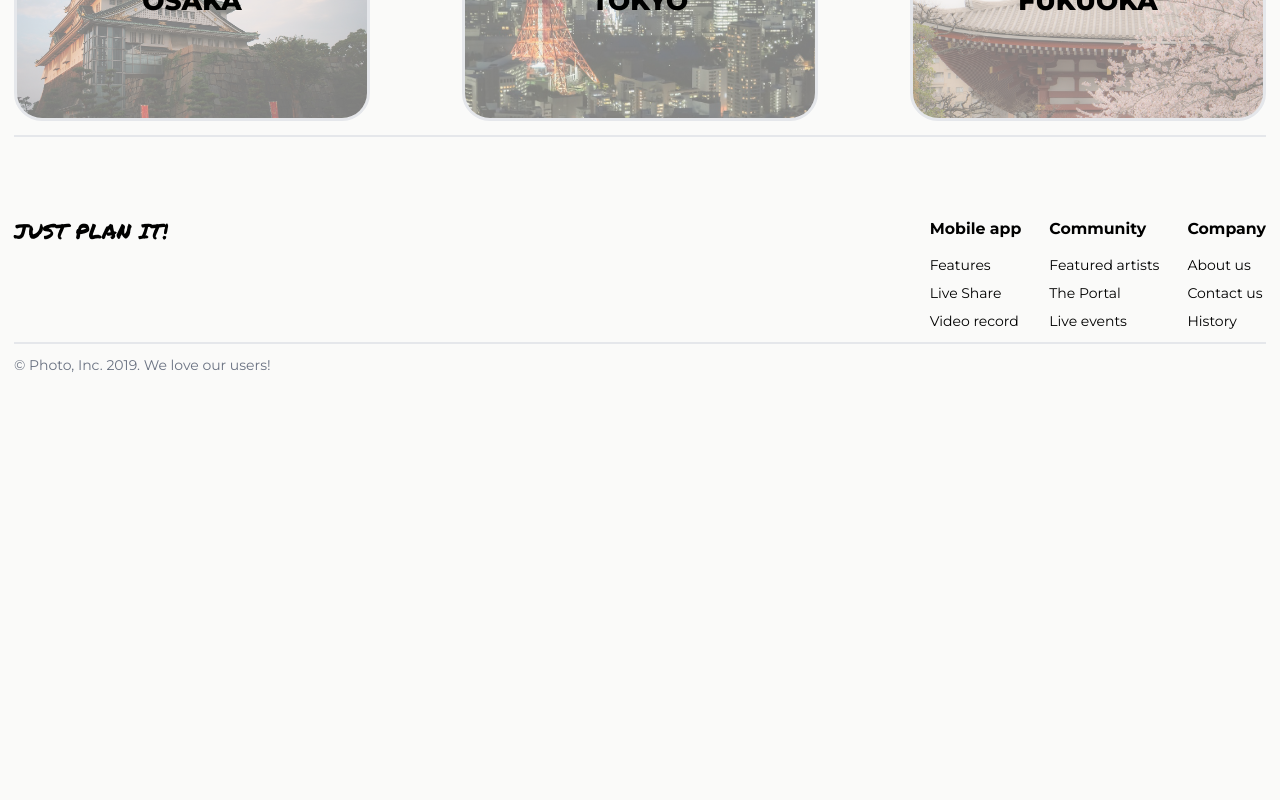
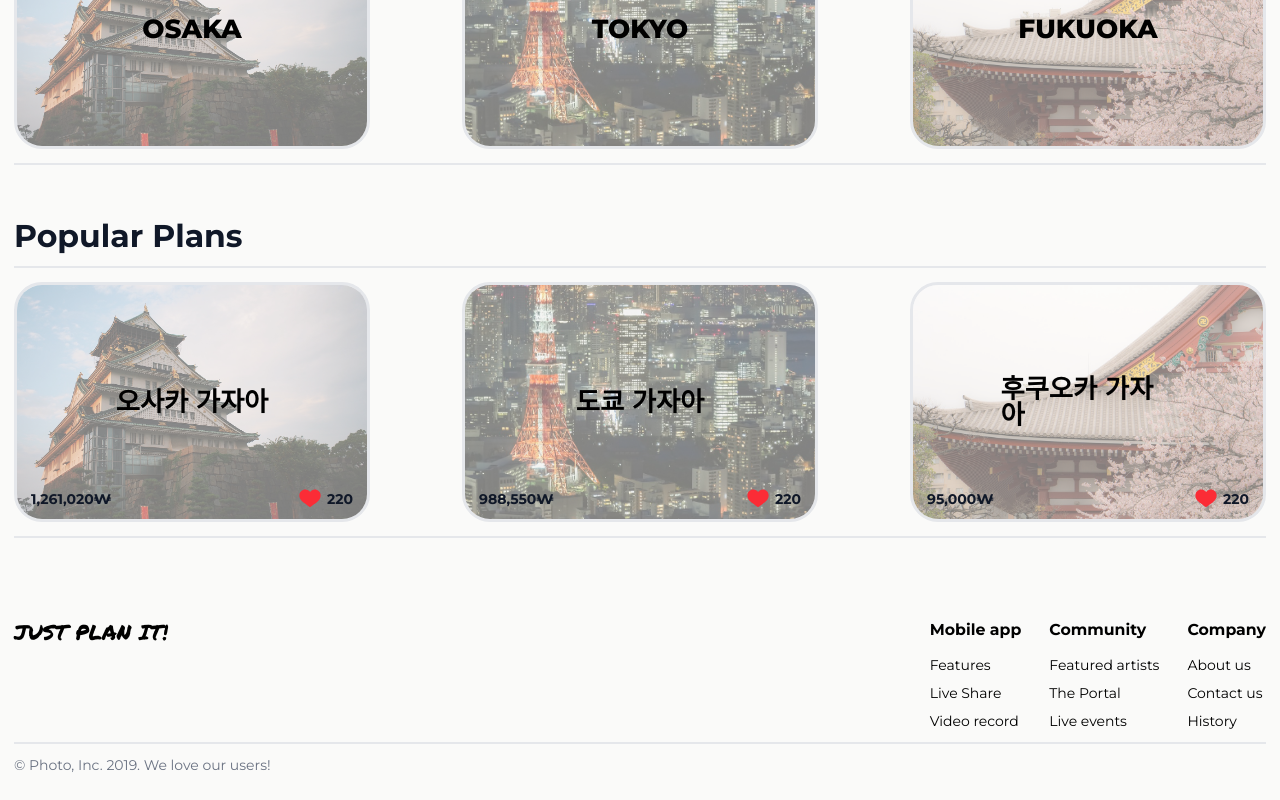
Before and after one commit to Yoonhwi/jandi_plan_frontend, a React (Vite) app: page / in a window 1280 px wide. Shown: the part 551-1351 px from the top of the page. Before the commit the page ends 951 px from the top, so only its background shows below. Built offline with nearby package versions, Linux system fonts and the light colour scheme; a web font is replaced by a local one.

Commit message:
feat: Home페이지 Popular Plans 및 formatPrice함수 추가

```diff
--- a/src/pages/Home/Home.jsx
+++ b/src/pages/Home/Home.jsx
@@ -1,4 +1,6 @@
 import { BaseLayout } from "@/layouts";
+import { formatPrice } from "@/utils";
+import { TiHeartFullOutline } from "react-icons/ti";
 import styles from "./Home.module.css";
 import { descriptionItems } from "./constants";
 
@@ -8,25 +10,43 @@ const HomePage = () => {
       <div className={styles.container}>
         <img src="/banner_img.jpg" alt="banner" className={styles.banner_img} />
 
-        <div className={styles.des_container}>
-          <p className={styles.title}>WHERE TO GO?</p>
+        {descriptionItems.map((item) => {
+          const { title, data } = item;
+
+          return (
+            <div key={title} className={styles.des_container}>
+              <p className={styles.title}>{title}</p>
               <div className={styles.divider} />
+
               <div className={styles.des_img_container}>
-            {descriptionItems.map((item) => {
+                {data.map((item) => {
+                  const isDetail = item.price && item.like_count;
                   return (
-                <div className={styles.img_relative_box} key={item.title}>
-                  <p className={styles.des_img_title}>{item.title}</p>
+                    <div className={styles.img_relative_box} key={item.name}>
+                      <p className={styles.des_img_title}>{item.name}</p>
                       <img
                         src={item.imgSrc}
                         alt="destination"
                         className={styles.des_img}
                       />
+                      {isDetail && (
+                        <div className={styles.des_detail}>
+                          <p>{formatPrice(item.price)}₩</p>
+                          <div className={styles.like_box}>
+                            <TiHeartFullOutline className={styles.icon_heart} />
+                            <p>{item.like_count}</p>
+                          </div>
+                        </div>
+                      )}
                     </div>
                   );
                 })}
               </div>
+
               <div className={styles.divider} />
             </div>
+          );
+        })}
       </div>
     </BaseLayout>
   );
--- a/src/pages/Home/Home.module.css
+++ b/src/pages/Home/Home.module.css
@@ -5,7 +5,7 @@
   display: flex;
   flex-direction: column;
 
-  gap: 2rem;
+  gap: 4rem;
   padding-bottom: 6rem;
 }
 
@@ -76,3 +76,31 @@
   object-position: center;
   opacity: 0.5;
 }
+
+.des_detail {
+  position: absolute;
+  box-sizing: border-box;
+  padding: 0.5rem 1rem;
+
+  left: 0;
+  right: 0;
+  bottom: 0;
+  color: var(--color-text-primary);
+  font-weight: var(--font-weight-bold);
+
+  display: flex;
+  justify-content: space-between;
+  align-items: center;
+}
+
+.like_box {
+  display: flex;
+  align-items: center;
+
+  gap: 0.3rem;
+}
+
+.icon_heart {
+  color: var(--color-red-500);
+  font-size: var(--text-3xl);
+}
--- a/src/pages/Home/constants.js
+++ b/src/pages/Home/constants.js
@@ -1,14 +1,42 @@
 export const descriptionItems = [
   {
-    title: "OSAKA",
-    imgSrc: "/osaka.jpg",
+    title: "WHERE TO GO?",
+    data: [
+      {
+        name: "OSAKA",
+        imgSrc: "/osaka.jpg",
+      },
+      {
+        name: "TOKYO",
+        imgSrc: "/tokyo.jpg",
+      },
+      {
+        name: "FUKUOKA",
+        imgSrc: "/fukuoka.jpg",
+      },
+    ],
   },
   {
-    title: "TOKYO",
-    imgSrc: "/tokyo.jpg",
-  },
-  {
-    title: "FUKUOKA",
-    imgSrc: "/fukuoka.jpg",
+    title: "Popular Plans",
+    data: [
+      {
+        name: "오사카 가자아",
+        imgSrc: "/osaka.jpg",
+        price: 1261020,
+        like_count: 220,
+      },
+      {
+        name: "도쿄 가자아",
+        imgSrc: "/tokyo.jpg",
+        price: 988550,
+        like_count: 220,
+      },
+      {
+        name: "후쿠오카 가자아",
+        imgSrc: "/fukuoka.jpg",
+        price: 95000,
+        like_count: 220,
+      },
+    ],
   },
 ];
--- /dev/null
+++ b/src/utils/format.js
@@ -0,0 +1,9 @@
+export const formatPrice = (price) => {
+  const number = parseInt(price);
+
+  if (isNaN(number)) {
+    return "";
+  }
+
+  return number.toString().replace(/\B(?=(\d{3})+(?!\d))/g, ",");
+};
--- /dev/null
+++ b/src/utils/index.js
@@ -0,0 +1 @@
+export * from "./format";
```
Lines whose indentation alone changed are shown as unchanged.
